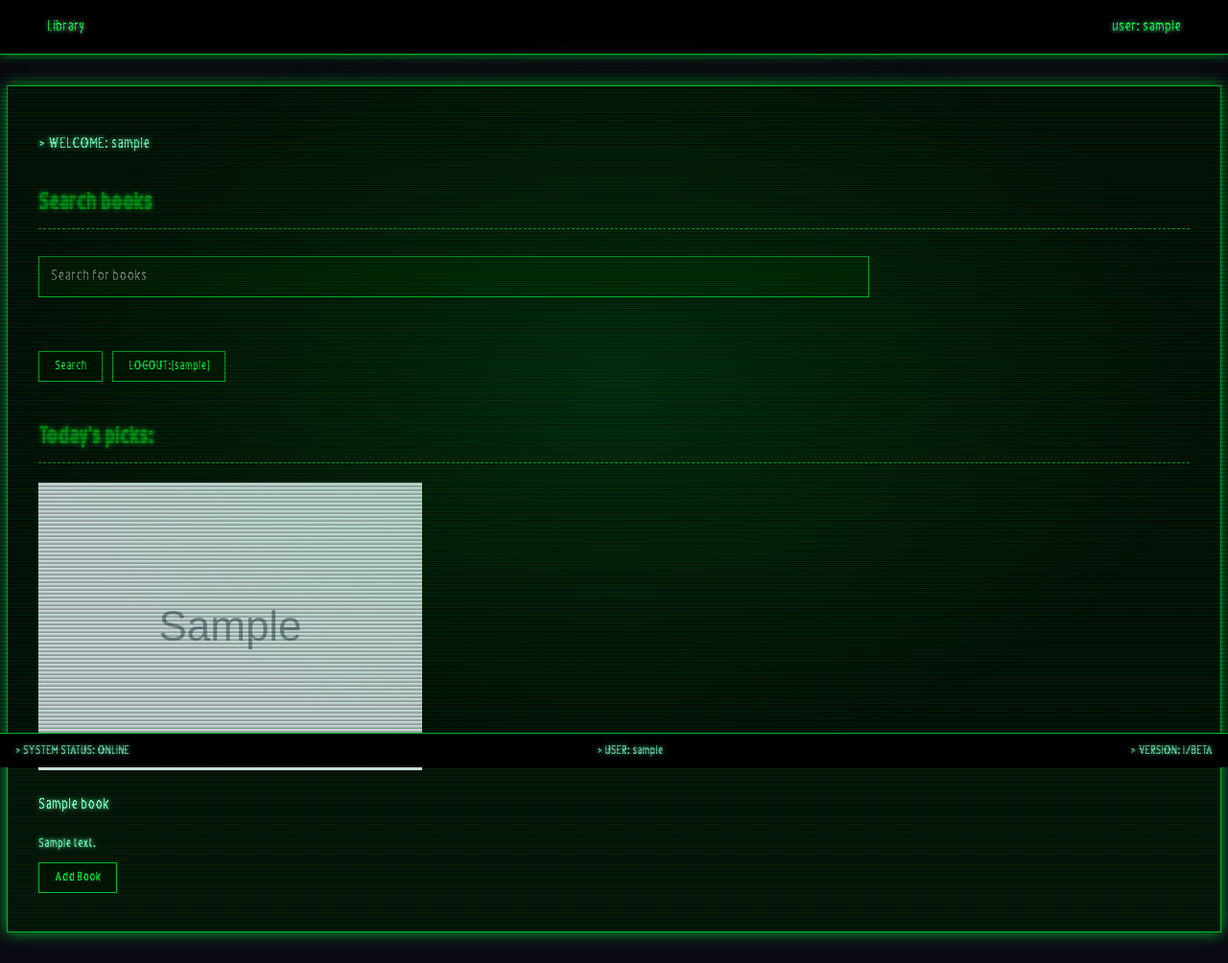
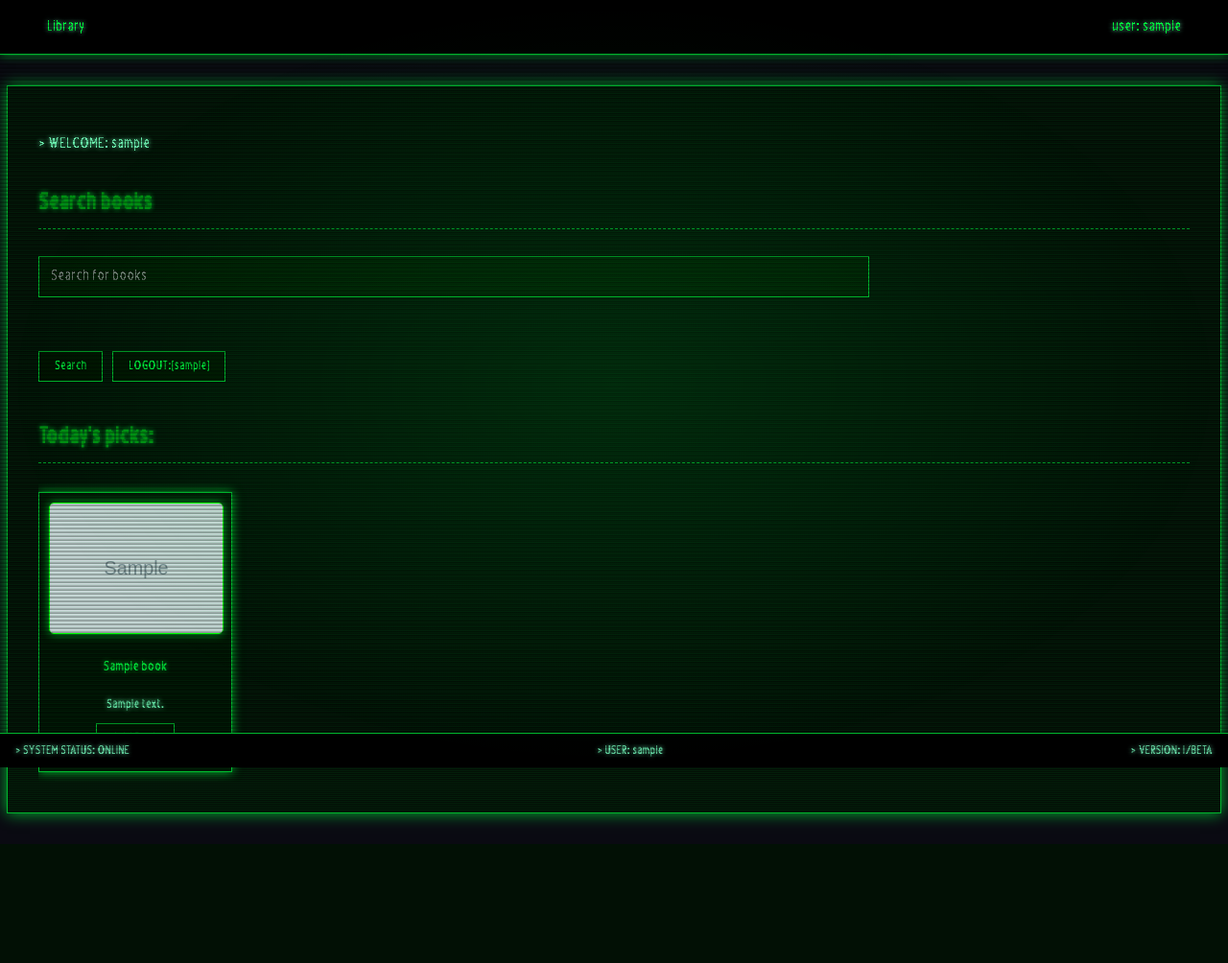
Before and after one commit to reo-sudo/Retro-Book-library, a Django app: template Retro webapp/myproject/RetroApp/templates/home.html in a window 1280 px wide. Shown: the whole page at 96% size. After the commit the page ends 880 px from the top, so only its background shows below. Run offline with Django 5.2, Linux system fonts and the light colour scheme; the template is opened without the code that fills it: most values are stand-ins (such as "Sample title", 1, 10 or a date in 2020); grey boxes marked "Sample" are stand-in pictures.

Commit message:
Update home.css

```diff
--- a/Retro webapp/myproject/RetroApp/static/css/home.css
+++ b/Retro webapp/myproject/RetroApp/static/css/home.css
@@ -330,13 +330,81 @@ button::hover::after {
     .book-card img {
         float: none;
         display: block;
-        margin: 0 auto 1rem;
+        margin: 2 auto 1rem;
     }
 }
-
-
 
 
 textarea:focus, input:focus{
 outline: none;
 }
+
+.picks-scroll {
+  display: flex;
+  overflow-x: auto;
+  scrollbar-width: none;
+  gap: 20px;
+  padding: 10px 0;
+  scrollbar-color: #57ff00 #000;
+  scrollbar-width: none;
+
+}
+
+.picks-scroll::-webkit-scrollbar {
+  height: 8px;
+  display: none;
+}
+
+.picks-scroll::-webkit-scrollbar-track {
+  background: #000;
+}
+
+.picks-scroll::-webkit-scrollbar-thumb {
+  background-color: #000;
+}
+
+.pick-card {
+  min-width: 150px;
+  max-width: 180px;
+  background: rgba(0, 15, 0, 0.5);
+  border: 1px solid var(--border-color);
+  box-shadow: 0 0 10px var(--glow-color);
+  padding: 10px;
+  text-align: center;
+
+
+}
+
+.pick-card:hover {
+  box-shadow: 0 0 20px color(display-p3 0.349 0.722 0.302);
+}
+
+.pick-card img {
+  width: 100%;
+  height: 100;
+  object-fit: cover;
+  border: 1px solid lime;
+  border-radius: 5px;
+  box-shadow: 0 0 10px var(--glow-color);
+
+}
+
+.book-title {
+  font-size: 0.9rem;
+  color: var(--text-color);
+  text-shadow: 0 0 5px var(--glow-color);
+}
+
+.picks-scroll {
+  scroll-snap-type: x mandatory;
+}
+
+.pick-card {
+  scroll-snap-align: start;
+}
+
+
+
+.picks-scroll::-webkit-scrollbar {
+  display: none;
+}
```
